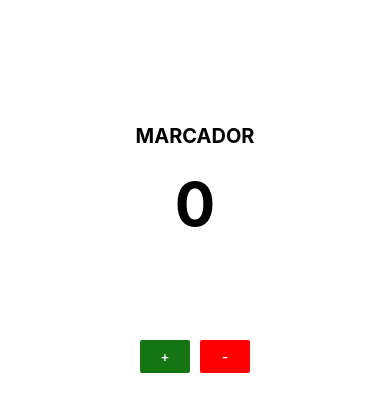
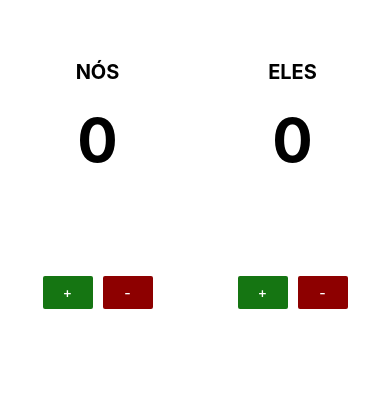
Before and after one commit to LParizotto/truco-contador, a React Native app: screen / in a window 390 px wide. Shown: the part 140-552 px from the top of the page. Built offline with nearby package versions, Linux system fonts and the light colour scheme.

Commit message:
feat: adiciona placar para dois times

```diff
--- a/App.js
+++ b/App.js
@@ -5,10 +5,14 @@ import { Button, StyleSheet, Text, View } from 'react-native';
 export default function App() {
 
   const [contador, setContador] = useState(0);
+  const [contador2, setContador2] = useState(0);
+
 
   return (
     <View style={styles.container}>
-      <Text style={styles.title}>MARCADOR</Text>
+
+      <View style={styles.section}>
+        <Text style={styles.title}>NÓS</Text>
 
         <Text style={styles.count}>{contador}</Text>
 
@@ -19,9 +23,29 @@ export default function App() {
               color={'#157512'} title='+' onPress={() => setContador(contador + 1)} />
           </View>
           <View style={styles.button}>
-      <Button color={'#ff0000'} title='-' onPress={() => contador > 0 && setContador(contador - 1)} />
+            <Button color={'#8d0000'} title='-' onPress={() => contador > 0 && setContador(contador - 1)} />
           </View>
         </View>
+      </View>
+
+
+      <View style={styles.section}>
+        <Text style={styles.title}>ELES</Text>
+
+        <Text style={styles.count}>{contador2}</Text>
+
+        <View style={styles.buttons}>
+
+          <View style={styles.button}>
+            <Button
+              color={'#157512'} title='+' onPress={() => setContador2(contador2 + 1)} />
+          </View>
+          <View style={styles.button}>
+            <Button color={'#8d0000'} title='-' onPress={() => contador2 > 0 && setContador2(contador2 - 1)} />
+          </View>
+        </View>
+      </View>
+
 
       <StatusBar style="auto" />
     </View>
@@ -30,15 +54,20 @@ export default function App() {
 
 const styles = StyleSheet.create({
   container: {
-    flex: 1,
+    flex1: 1,
+    flexDirection: 'row',
+    marginTop: 200,
     backgroundColor: '#fff',
-    alignItems: 'center',
-    justifyContent: 'center',
   },
   title: {
     fontSize: 20,
     fontWeight: 'bold',
     marginBottom: 20,
+  },
+  section: {
+    width: '50%',
+    alignItems: 'center',
+    justifyContent: 'center',
   },
   count: {
     fontSize: 60,
```
Lines whose indentation alone changed are shown as unchanged.
